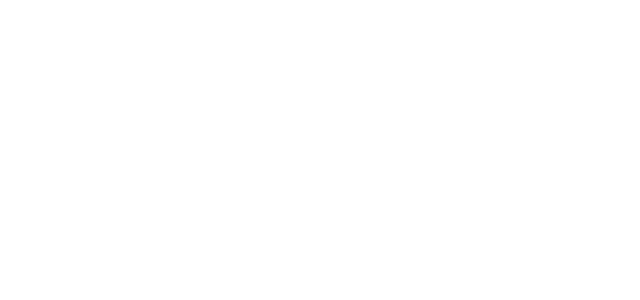
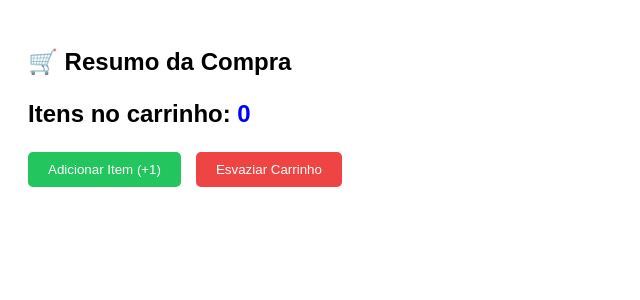
Before and after one commit to jeancarloslima/teste-007-redux-e-materialui, a React (Vite) app: page / in a window 1280 px wide. Shown: the top 300 px of the page, without its empty margins (0-640 px from the left). Built offline with nearby package versions, Linux system fonts and the light colour scheme.

Commit message:
Criando carrinho de compra simples com Redux

```diff
--- a/package.json
+++ b/package.json
@@ -10,8 +10,10 @@
     "preview": "vite preview"
   },
   "dependencies": {
+    "@reduxjs/toolkit": "^2.11.2",
     "react": "^19.2.5",
-    "react-dom": "^19.2.5"
+    "react-dom": "^19.2.5",
+    "react-redux": "^9.2.0"
   },
   "devDependencies": {
     "@eslint/js": "^10.0.1",
--- a/src/App.jsx
+++ b/src/App.jsx
@@ -1,10 +1,12 @@
-import './App.css'
+import "./App.css";
+import Tela01 from "./Tela01";
 
 function App() {
   return (
     <>
+      <Tela01 />
     </>
-  )
+  );
 }
 
-export default App
+export default App;
--- /dev/null
+++ b/src/Tela01/carrinhoSlice.jsx
@@ -0,0 +1,20 @@
+import { createSlice } from '@reduxjs/toolkit';
+
+export const carrinhoSlice = createSlice({
+  name: 'carrinho',
+  initialState: {
+    totalItens: 0,
+  },
+  reducers: {
+    adicionarItem: (state) => {
+      state.totalItens += 1;
+    },
+    limparCarrinho: (state) => {
+      state.totalItens = 0;
+    },
+  },
+});
+
+export const { adicionarItem, limparCarrinho } = carrinhoSlice.actions;
+
+export default carrinhoSlice.reducer;
--- /dev/null
+++ b/src/Tela01/index.jsx
@@ -0,0 +1,56 @@
+import { Provider, useSelector, useDispatch } from "react-redux";
+import { store } from "./store";
+import { adicionarItem, limparCarrinho } from "./carrinhoSlice";
+
+function MeuCarrinho() {
+  const totalItens = useSelector((state) => state.carrinho.totalItens);
+
+  const dispatch = useDispatch();
+
+  return (
+    <div style={{ padding: "20px", fontFamily: "sans-serif" }}>
+      <h2>🛒 Resumo da Compra</h2>
+      <p style={{ fontSize: "24px", fontWeight: "bold" }}>
+        Itens no carrinho: <span style={{ color: "blue" }}>{totalItens}</span>
+      </p>
+
+      <div style={{ display: "flex", gap: "15px", marginTop: "20px" }}>
+        <button
+          onClick={() => dispatch(adicionarItem())}
+          style={{
+            padding: "10px 20px",
+            background: "#22c55e",
+            color: "white",
+            border: "none",
+            borderRadius: "5px",
+            cursor: "pointer",
+          }}
+        >
+          Adicionar Item (+1)
+        </button>
+
+        <button
+          onClick={() => dispatch(limparCarrinho())}
+          style={{
+            padding: "10px 20px",
+            background: "#ef4444",
+            color: "white",
+            border: "none",
+            borderRadius: "5px",
+            cursor: "pointer",
+          }}
+        >
+          Esvaziar Carrinho
+        </button>
+      </div>
+    </div>
+  );
+}
+
+export default function Tela01() {
+  return (
+    <Provider store={store}>
+      <MeuCarrinho />
+    </Provider>
+  );
+}
--- /dev/null
+++ b/src/Tela01/store.js
@@ -0,0 +1,8 @@
+import { configureStore } from '@reduxjs/toolkit';
+import carrinhoReducer from './carrinhoSlice';
+
+export const store = configureStore({
+  reducer: {
+    carrinho: carrinhoReducer,
+  },
+});
```
Also changed, not shown: 1 other file (tests, documents, lock files or other folders).
